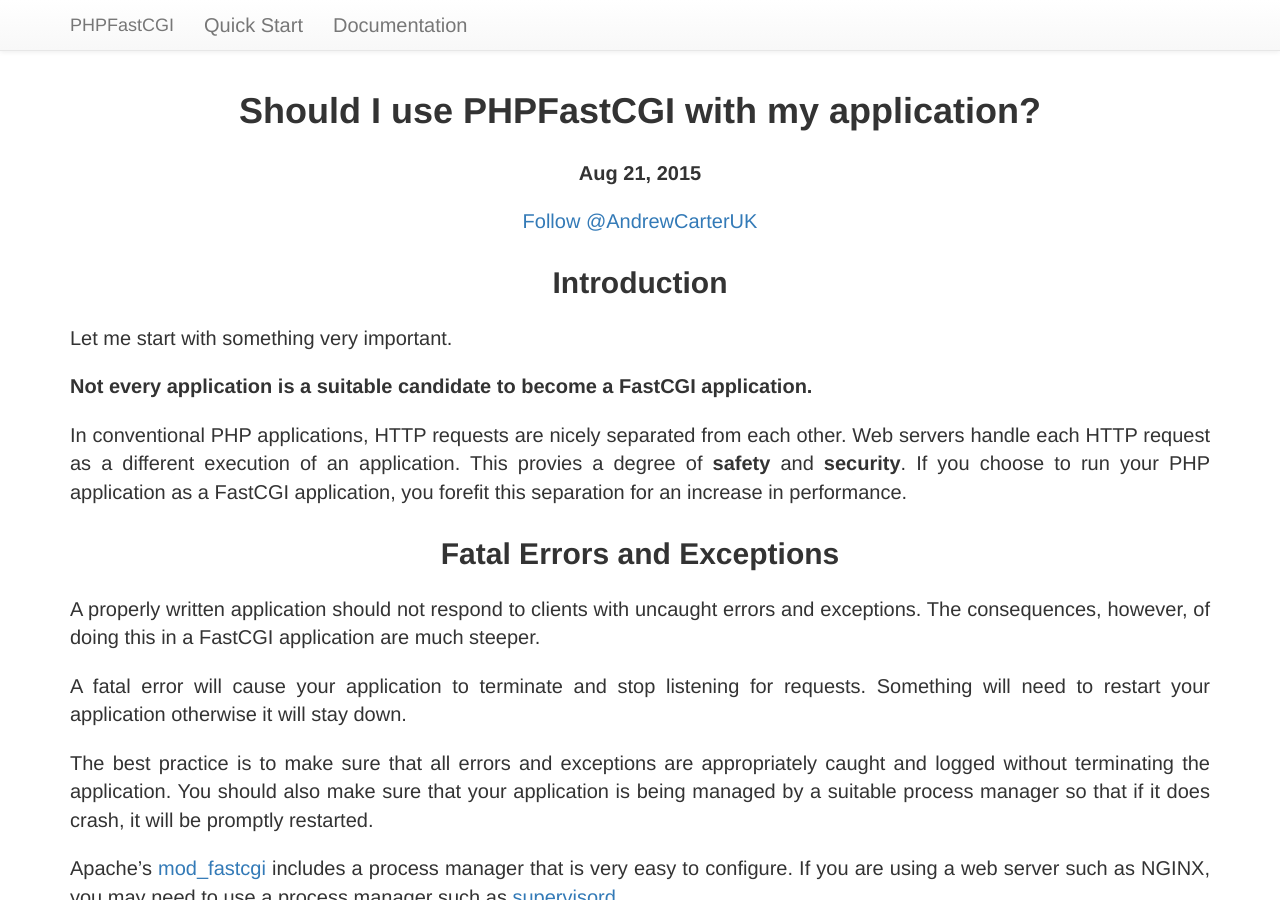
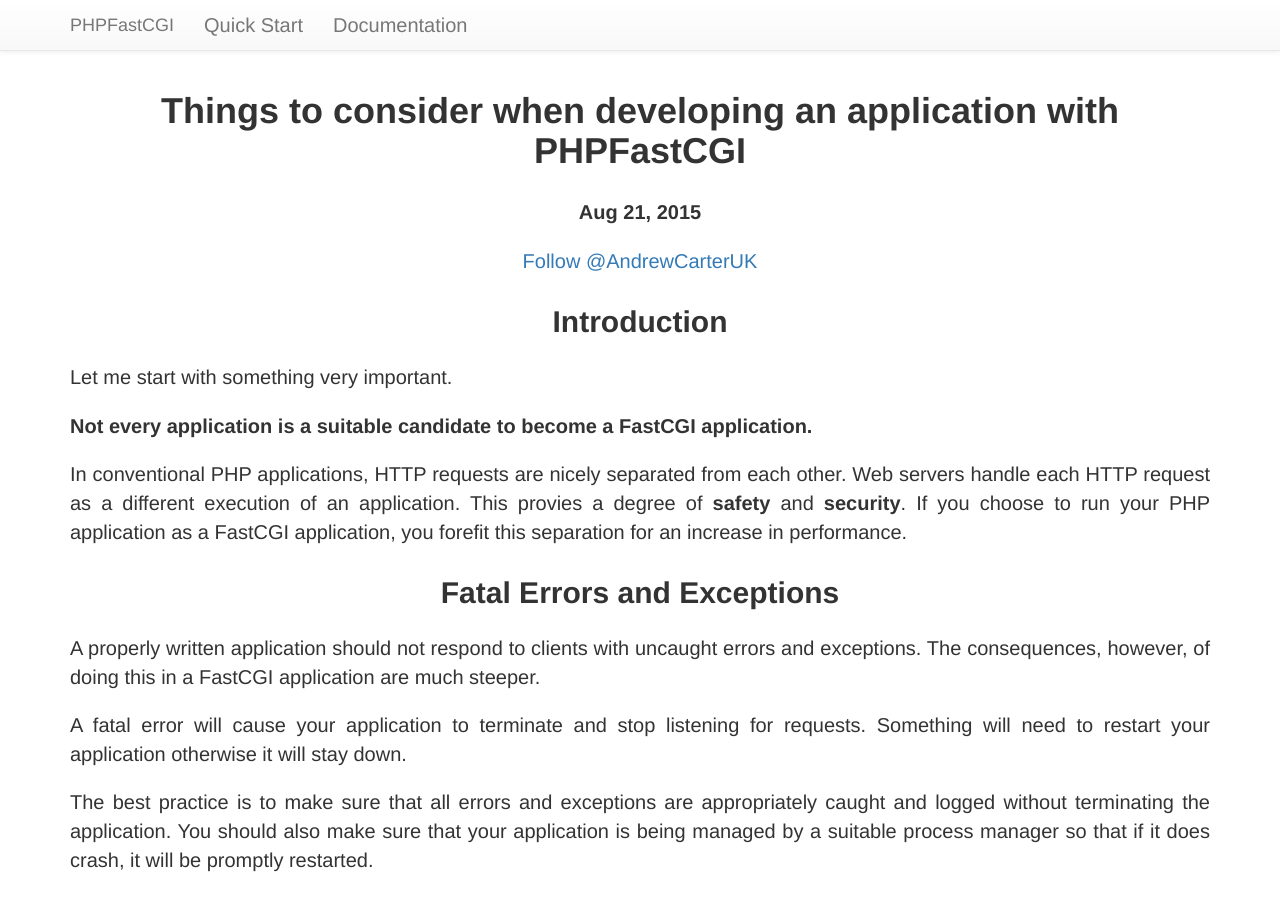
Before and after one commit to PHPFastCGI/phpfastcgi.github.io, a Jekyll site: the page built from _posts/2015-08-21-things-to-consider-using-phpfastcgi.markdown, in a window 1280 px wide and 900 px high. Built offline with Jekyll 4.4.1, drawn with Linux system fonts in a browser that asks for light colours; comment, search, counter and statistics services are not loaded.

Commit message:
Renamed post to match contents

```diff
--- a/_posts/2015-08-21-should-I-use-phpfastcgi.markdown
+++ b/_posts/2015-08-21-things-to-consider-using-phpfastcgi.markdown
@@ -1,6 +1,6 @@
 ---
 layout: post
-title:  "Should I use PHPFastCGI with my application?"
+title:  "Things to consider when developing an application with PHPFastCGI"
 date:   2015-08-21 09:00:00
 categories: general
 ---
```
